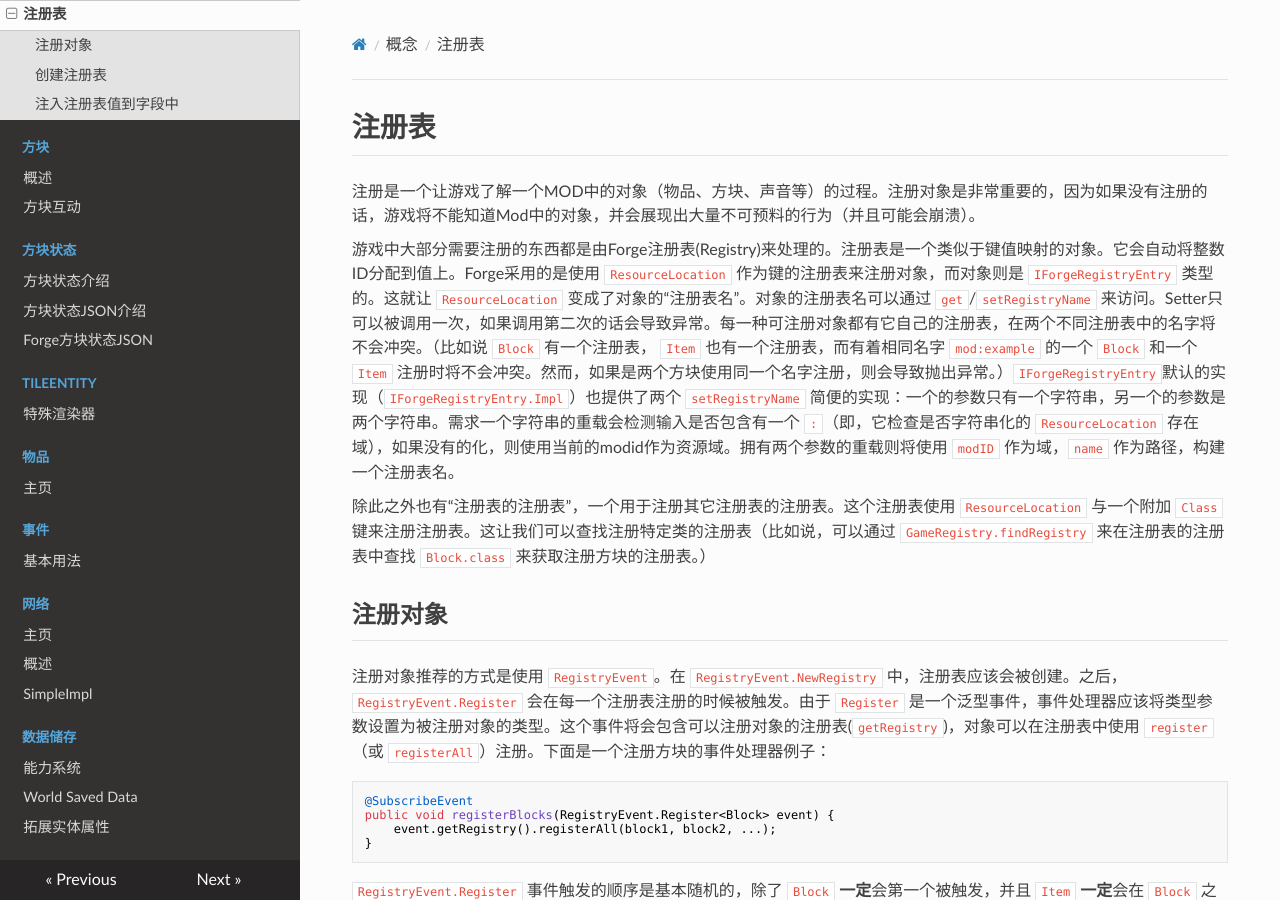
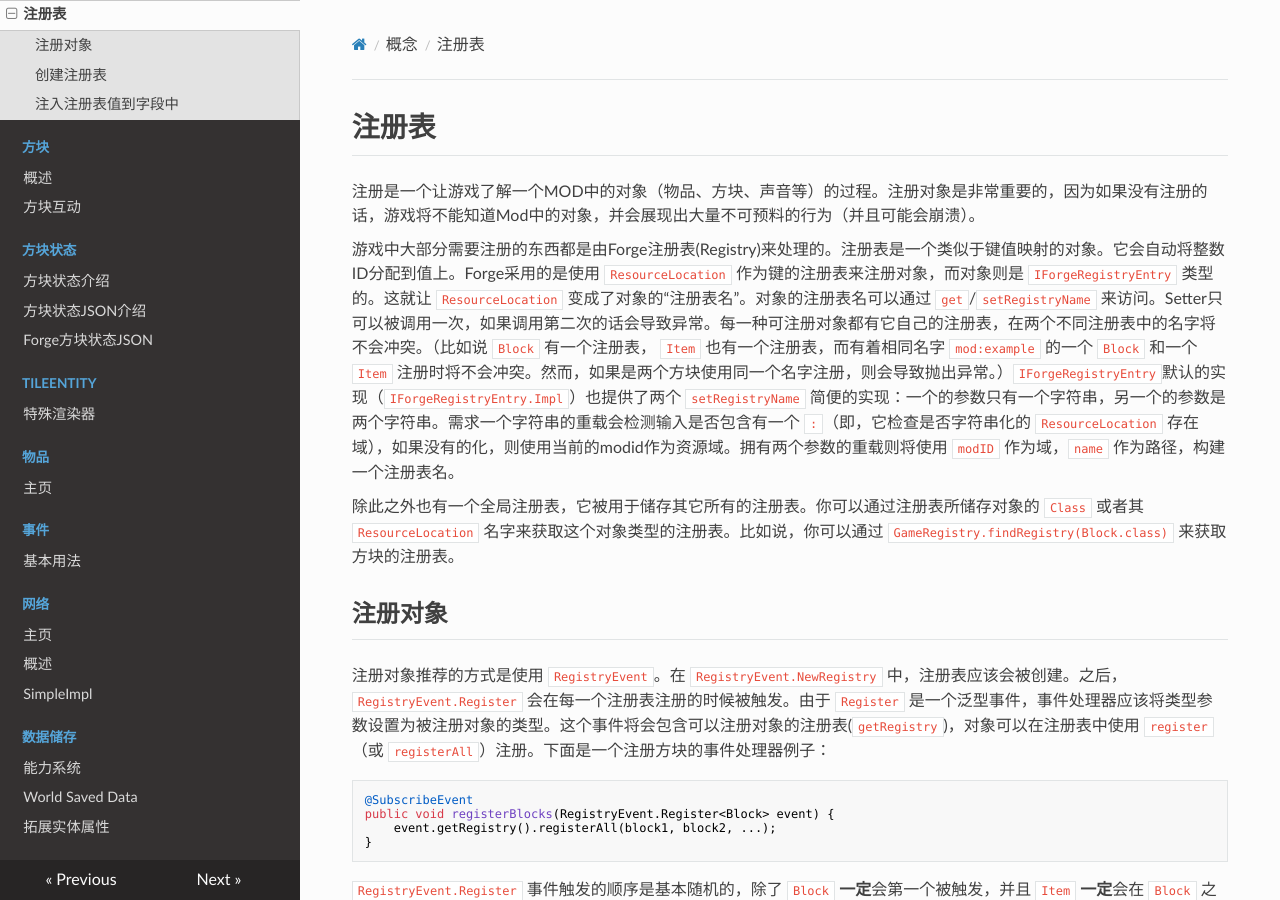
Before and after one commit to Krasjet/Forge-Documentation-CN, an MkDocs documentation site: the page built from docs/concepts/registries.md, in a window 1280 px wide and 900 px high. Built offline with MkDocs 1.6.1, drawn with Linux system fonts in a browser that asks for light colours; nearby versions of some CDN libraries; old or Windows-style settings are respelled for this version of MkDocs.

Commit message:
Fix super awkward wording regarding the "registry registry"

```diff
--- a/docs/concepts/registries.md
+++ b/docs/concepts/registries.md
@@ -5,7 +5,7 @@
 
 游戏中大部分需要注册的东西都是由Forge注册表(Registry)来处理的。注册表是一个类似于键值映射的对象。它会自动将整数ID分配到值上。Forge采用的是使用 `ResourceLocation` 作为键的注册表来注册对象，而对象则是 `IForgeRegistryEntry` 类型的。这就让 `ResourceLocation` 变成了对象的“注册表名"。对象的注册表名可以通过 `get`/`setRegistryName` 来访问。Setter只可以被调用一次，如果调用第二次的话会导致异常。每一种可注册对象都有它自己的注册表，在两个不同注册表中的名字将不会冲突。（比如说 `Block` 有一个注册表， `Item` 也有一个注册表，而有着相同名字 `mod:example` 的一个 `Block` 和一个 `Item` 注册时将不会冲突。然而，如果是两个方块使用同一个名字注册，则会导致抛出异常。）`IForgeRegistryEntry`默认的实现（`IForgeRegistryEntry.Impl`）也提供了两个 `setRegistryName` 简便的实现：一个的参数只有一个字符串，另一个的参数是两个字符串。需求一个字符串的重载会检测输入是否包含有一个 `:`（即，它检查是否字符串化的 `ResourceLocation` 存在域），如果没有的化，则使用当前的modid作为资源域。拥有两个参数的重载则将使用 `modID` 作为域，`name` 作为路径，构建一个注册表名。
 
-除此之外也有“注册表的注册表”，一个用于注册其它注册表的注册表。这个注册表使用 `ResourceLocation` 与一个附加 `Class` 键来注册注册表。这让我们可以查找注册特定类的注册表（比如说，可以通过 `GameRegistry.findRegistry` 来在注册表的注册表中查找 `Block.class` 来获取注册方块的注册表。）
+除此之外也有一个全局注册表，它被用于储存其它所有的注册表。你可以通过注册表所储存对象的 `Class` 或者其 `ResourceLocation` 名字来获取这个对象类型的注册表。比如说，你可以通过 `GameRegistry.findRegistry(Block.class)` 来获取方块的注册表。
 
 注册对象
 -------
```
